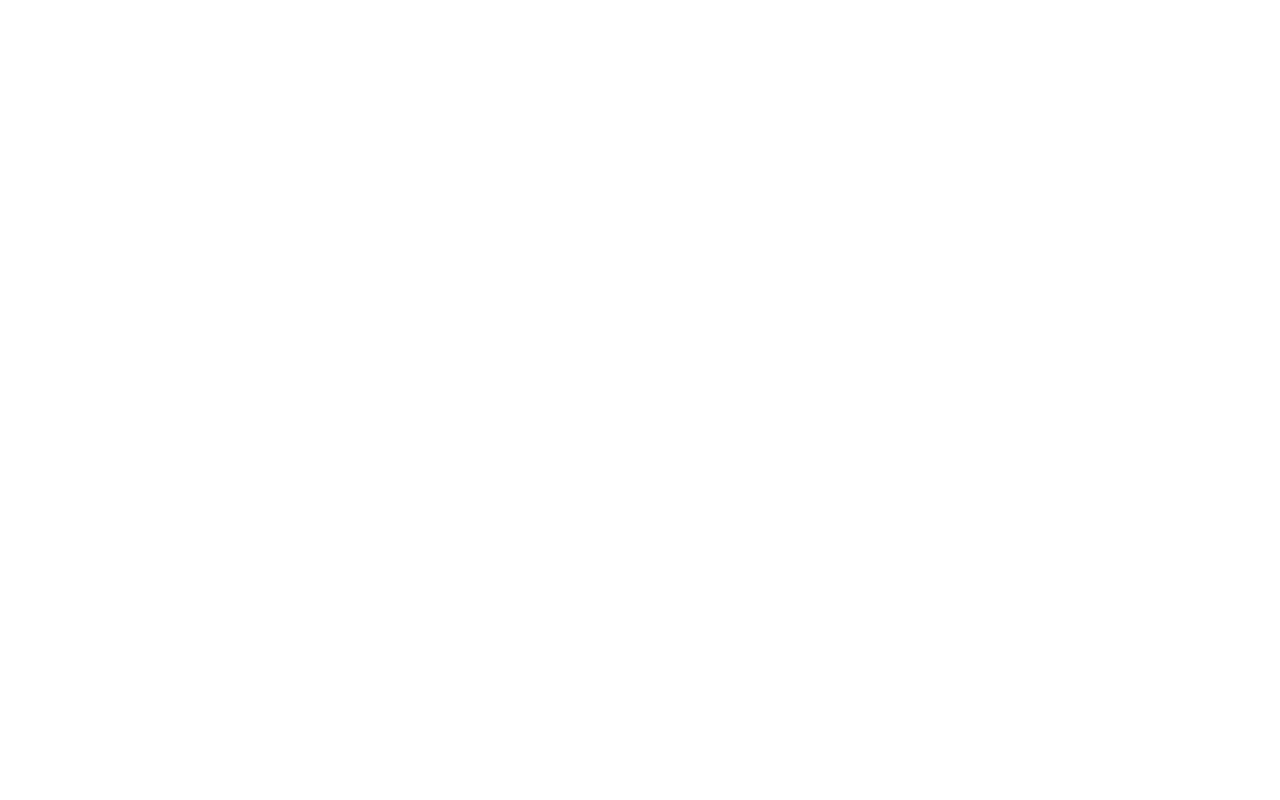
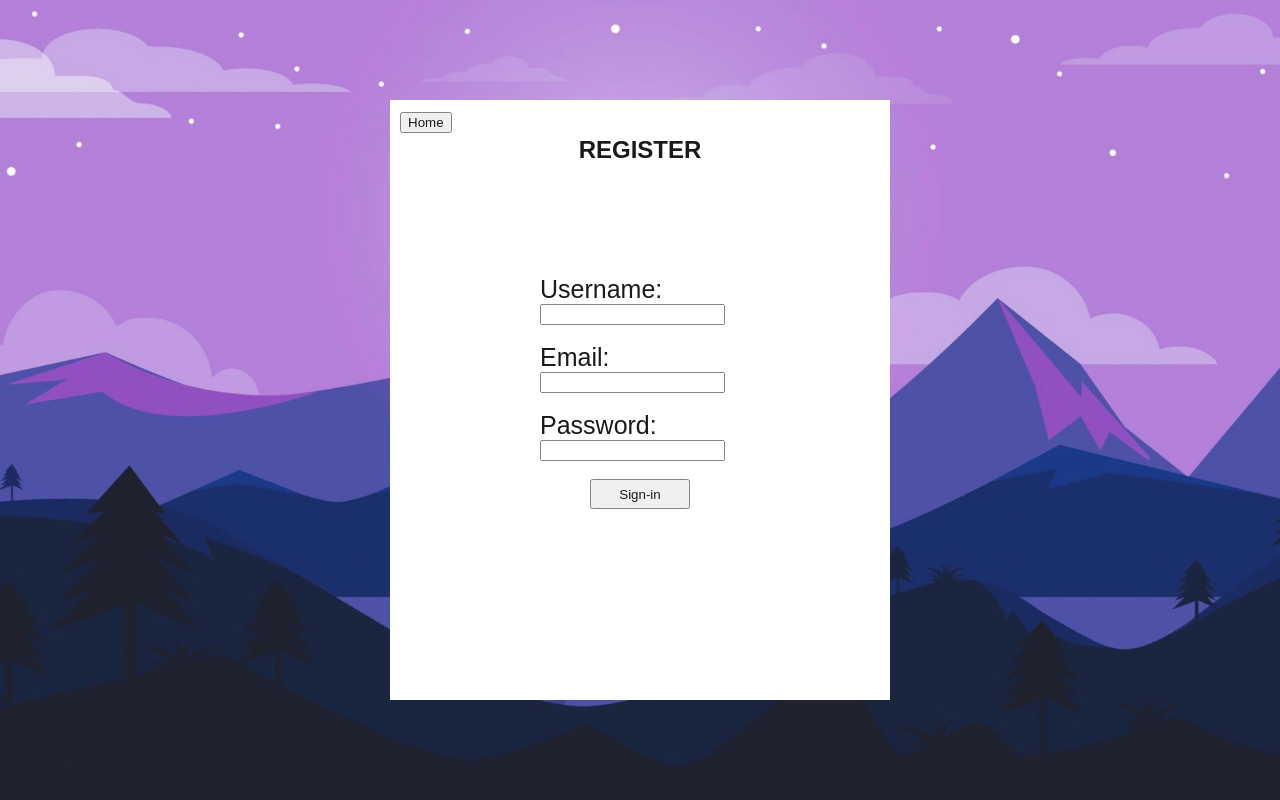
Before and after one commit to teOMORris/Portify, a plain HTML site: page HTML/register.html in a window 1280 px wide. Drawn offline with Linux system fonts and the light colour scheme.

Commit message:
add bg and formular in register.html but without functionalities

```diff
--- a/HTML/register.html
+++ b/HTML/register.html
@@ -7,9 +7,28 @@
     <title>Register</title>
     <script type="module" src="/Script/register_behavior.js"></script>
     <link rel="stylesheet" href="/Styles/header_style.css">
+    <link rel="stylesheet" href="/Styles/register_style.css">
 
 </head>
 <body>
+    <section>
+        <form class="shape">
+            <div>
+                <h1>REGISTER</h1>
+            </div>
+            <div class="formular">
+            <label for="username" id="l_username">Username:</label>
+            <input type="text" id="username" name="username"><br><br>
+            <label for="email" id="l_email">Email:</label><br>
+            <input type="email"  id="email" name="email"><br><br>
+            <label for="password" id="l_password">Password:</label>
+            <input type="password" id="password" name="password"><br><br>
+            <input type="submit" id="submit" value="Sign-in">
+        </div>
+        <a href="/HTML/home.html"><button type="button" id="backtohome">Home</button></a>
+        </form>
+    </section>
+
     <div class="header" id="header_r" >
         <a href="/HTML/home.html" class="logo">Portify</a>
         <div class="header-right">
--- a/Styles/register_style.css
+++ b/Styles/register_style.css
@@ -0,0 +1,58 @@
+html {
+    background-image: url("/Images/background.jpg");
+    /* Full height */
+    height: 100%;
+    /* Center and scale the image nicely */
+    background-position: center;
+    background-repeat: no-repeat;
+    background-size: cover;
+    opacity: 90%;
+}
+
+.shape{
+    background-color: rgb(255, 255, 255);
+    position: fixed;
+    top: 50%;
+    left: 50%;
+    /* bring your own prefixes */
+    transform: translate(-50%, -50%);
+    width: 500px;
+    height: 600px;
+}
+
+h1 {
+    font-family: 'Exo 2', sans-serif;
+    position: fixed;
+    top: 5%;
+    left: 50%;
+    transform: translate(-50%, -50%);
+}
+
+.shape .formular{
+    font-family: 'Exo 2', sans-serif;
+    position: fixed;
+    top: 50%;
+    left: 50%;
+    overflow: hidden;
+    transform: translate(-50%,-50%);
+    width: 200px;
+    height: 250px;
+}
+
+.shape #backtohome{
+    position: fixed;
+    top: 2%;
+    left: 2%;
+}
+
+.formular #l_username, #l_email, #l_password {
+    font-size: 25px;
+}
+
+.formular #submit {
+    position: fixed;
+    left: 50%;
+    transform: translate(-50%, 0);
+    width: 100px;
+    height: 30px;
+}
```
Also changed, not shown: Styles/home_style.css (+4 -4 lines), Images/background.jpg (added), 2 other files.
